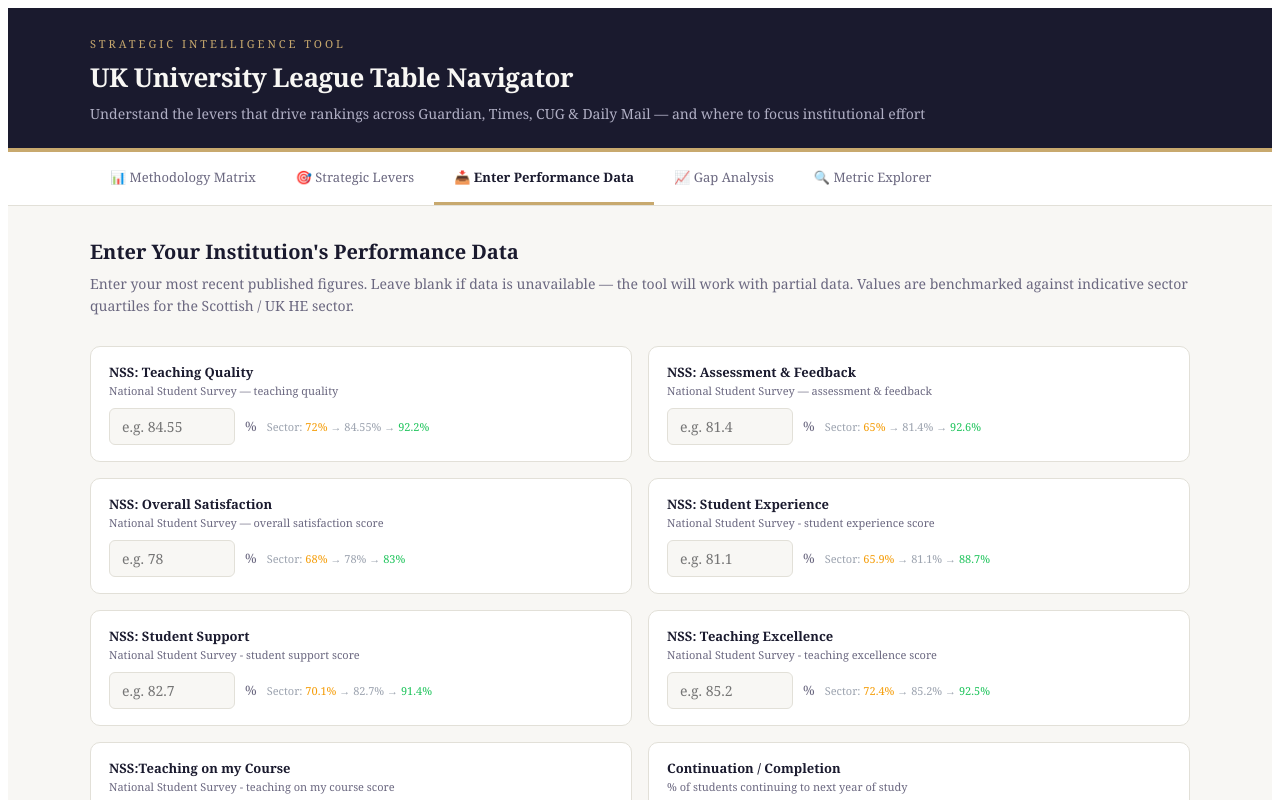
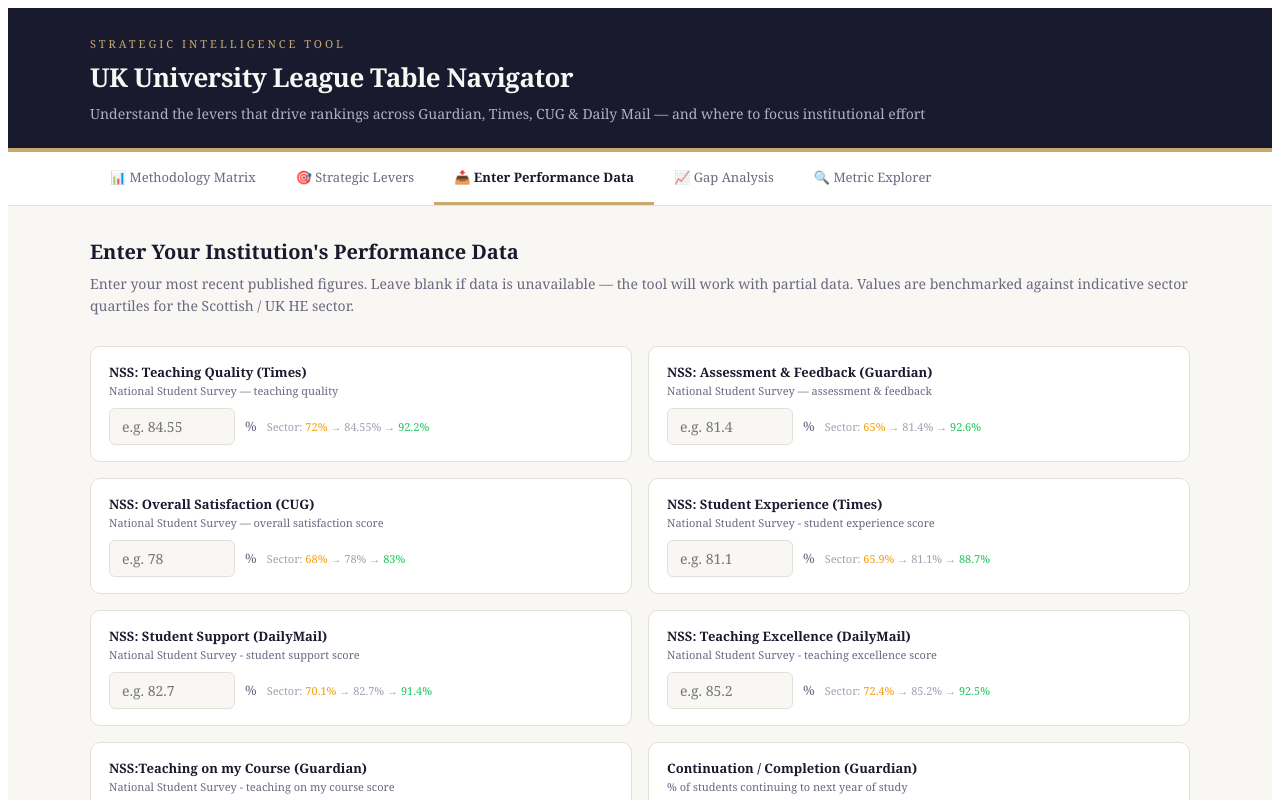
Before and after one commit to UoD-Strategic-Planning-and-Insight/League_Tables, a React (Vite) app: page / in a window 1280 px wide. Both pictures are taken after a click on the button "📥 Enter Performance Data". Shown: the top 800 px of the page. Built offline with nearby package versions, Linux system fonts and the light colour scheme.

Commit message:
Enhance display of metrics by including source information in league table strategy

```diff
--- a/league-table-strategy.jsx
+++ b/league-table-strategy.jsx
@@ -400,7 +400,9 @@
                   <div key={m.id} style={{ background: "#fff", border: `1px solid ${gapInfo ? gapInfo.color + "66" : "#e2e0d8"}`, borderRadius: 10, padding: "16px 18px" }}>
                     <div style={{ display: "flex", justifyContent: "space-between", alignItems: "flex-start", marginBottom: 6 }}>
                       <div>
-                        <div style={{ fontWeight: 600, fontSize: 13, marginBottom: 2 }}>{m.label}</div>
+                        <div style={{ fontWeight: 600, fontSize: 13, marginBottom: 2 }}>
+                          {m.label}{m.sourceused ? ` (${m.sourceused})` : ""}
+                        </div>
                         <div style={{ fontSize: 11, color: "#6b6880" }}>{m.description}</div>
                       </div>
                       {gapInfo && <span style={{ fontSize: 11, padding: "2px 8px", borderRadius: 99, background: gapInfo.bg, color: gapInfo.color, fontWeight: 700, flexShrink: 0, marginLeft: 8 }}>{gapInfo.label}</span>}
```
